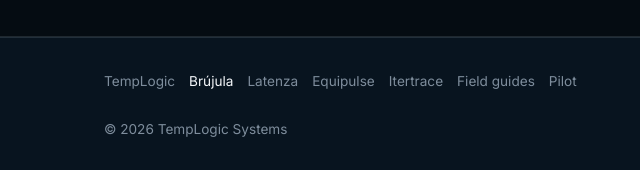
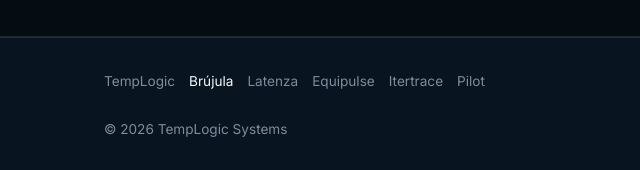
Before and after one commit to fernandezgnaro42-bot/templogicsystems-web, a plain HTML site: page brujula/index.html in a window 1280 px wide. Shown: the part 5396-5566 px from the top of the page, 0-640 px from the left. Drawn offline with Linux system fonts and the light colour scheme.

Commit message:
Brujula page: menu without field guides

```diff
--- a/brujula/index.html
+++ b/brujula/index.html
@@ -415,7 +415,7 @@ Lo más probable:
 
 <footer>
   <div class="wrap">
-    <nav class="family" aria-label="TempLogic"><a href="/">TempLogic</a><a href="/brujula/" aria-current="page">Brújula</a><a href="/latenza/">Latenza</a><a href="/equipulse/">Equipulse</a><a href="/itertrace/">Itertrace</a><a href="/field-guides">Field guides</a><a href="/pilot-program">Pilot</a></nav>
+    <nav class="family" aria-label="TempLogic"><a href="/">TempLogic</a><a href="/brujula/" aria-current="page">Brújula</a><a href="/latenza/">Latenza</a><a href="/equipulse/">Equipulse</a><a href="/itertrace/">Itertrace</a><a href="/pilot-program">Pilot</a></nav>
     <span>© <span id="yr">2026</span> TempLogic Systems</span>
     <span><a href="https://templogicsystems.com/">templogicsystems.com</a></span>
   </div>
```
